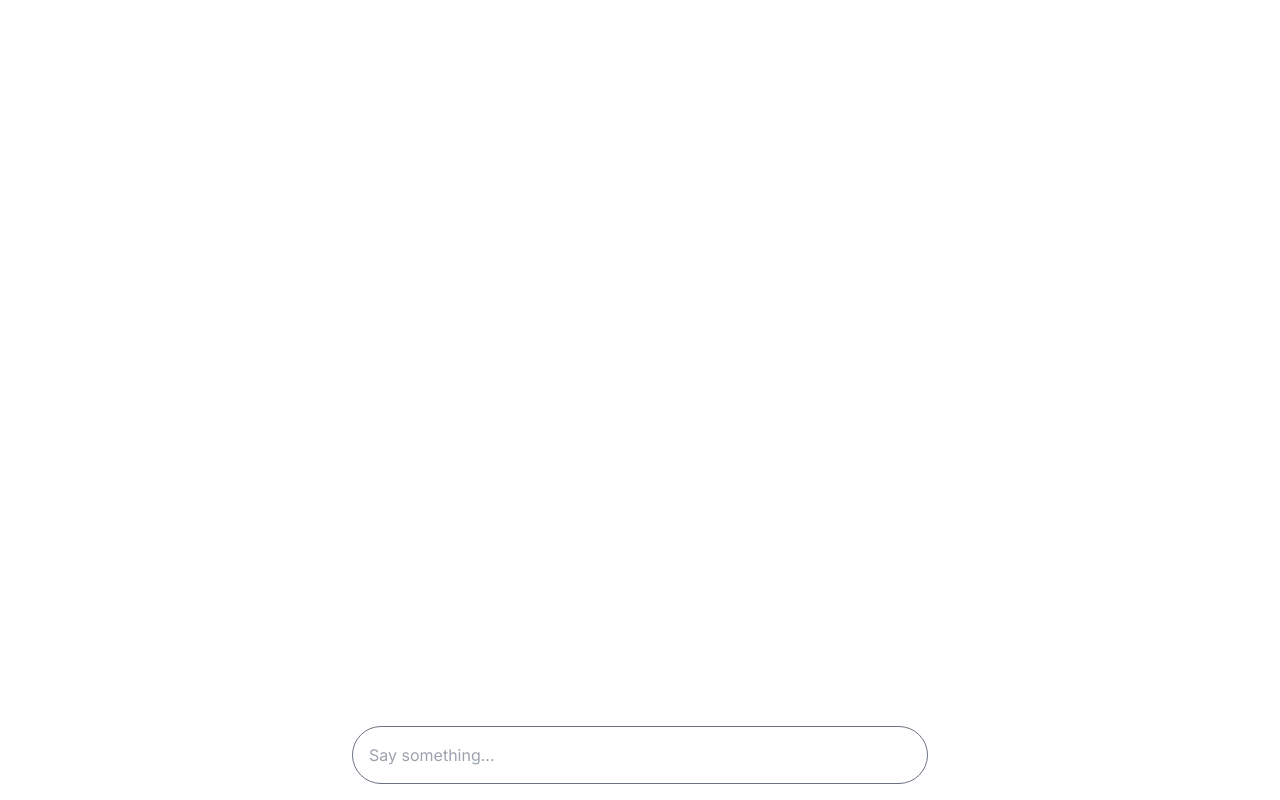
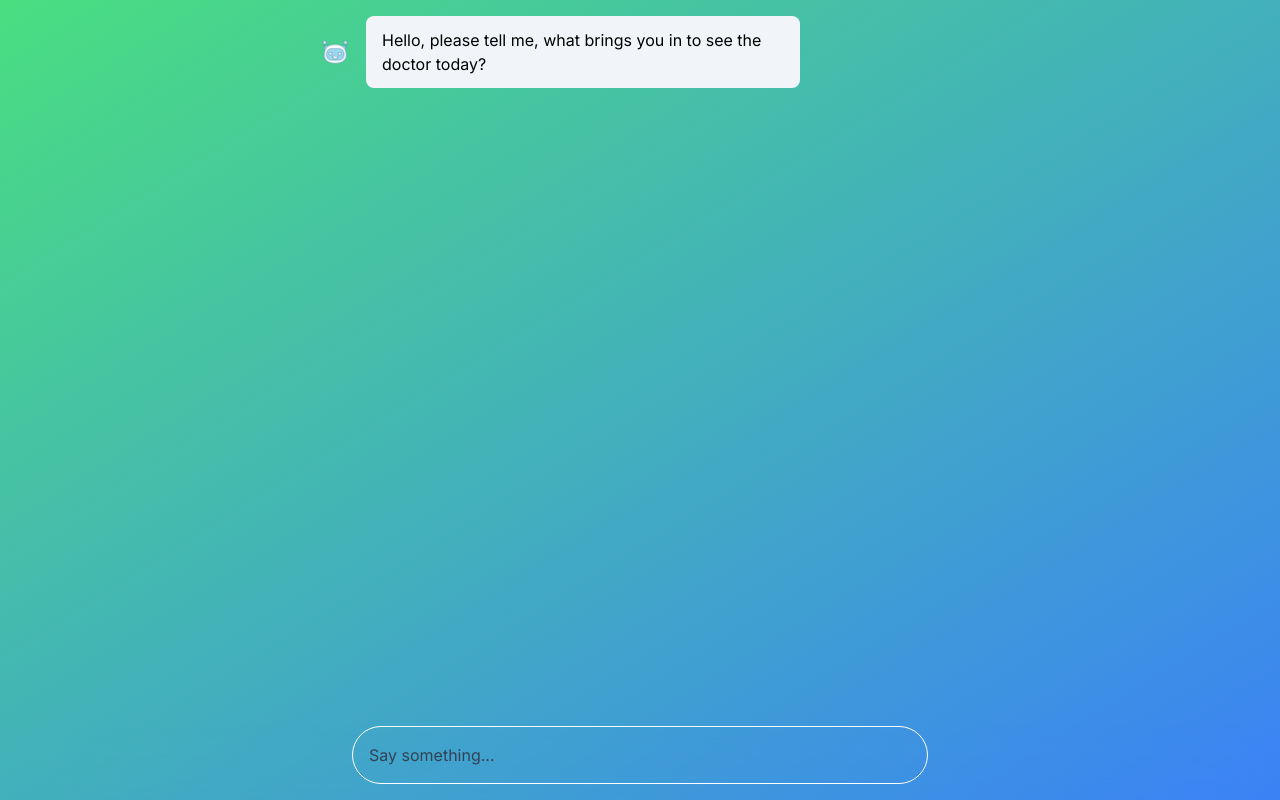
Before and after one commit to AgabaEmbedded/Med-Assistant, a Next.js app: page /chat in a window 1280 px wide. Built offline with nearby package versions, Linux system fonts and the light colour scheme.

Commit message:
feat: add system prompt

```diff
--- a/app/actions.tsx
+++ b/app/actions.tsx
@@ -7,6 +7,12 @@ import { google } from "@ai-sdk/google";
 export async function continueConversation(messages: CoreMessage[]) {
   const result = await streamText({
     model: google("models/gemini-1.5-flash-latest"),
+    system:
+      `You are an assistant to a medical doctor who wants to diagnose a patient. ` +
+      `Your job is to interview the patient, ` +
+      `get the patient's medical history asking only one question at a time ` +
+      `so the collected information can be made available to the doctor for diagnosis. ` +
+      `At the end of the session, appreciate the user for successfully giving you the information you requested for.`,
     messages,
   });
 
--- a/app/chat/layout.tsx
+++ b/app/chat/layout.tsx
@@ -3,5 +3,9 @@ export default function ChatLayout({
 }: {
   children: React.ReactNode;
 }) {
-  return <section className="min-h-screen">{children}</section>;
+  return (
+    <section className="min-h-screen bg-gradient-to-br from-green-400 to-blue-500">
+      {children}
+    </section>
+  );
 }
--- a/app/chat/page.tsx
+++ b/app/chat/page.tsx
@@ -1,7 +1,7 @@
 "use client";
 
 import { CoreMessage } from "ai";
-import { useState } from "react";
+import { FormEvent, useState } from "react";
 import { continueConversation } from "../actions";
 import { readStreamableValue } from "ai/rsc";
 import Image from "next/image";
@@ -10,8 +10,37 @@ import Image from "next/image";
 export const maxDuration = 30;
 
 export default function Chat() {
-  const [messages, setMessages] = useState<CoreMessage[]>([]);
+  const [messages, setMessages] = useState<CoreMessage[]>([
+    {
+      role: "assistant",
+      content:
+        "Hello, please tell me, what brings you in to see the doctor today?",
+    },
+  ]);
   const [input, setInput] = useState("");
+  const [isLoading, setIsLoading] = useState(false);
+
+  const handleSubmit = async (e: FormEvent) => {
+    e.preventDefault();
+    setIsLoading(true);
+    const newMessages: CoreMessage[] = [
+      ...messages,
+      { content: input, role: "user" },
+    ];
+
+    setMessages(newMessages);
+    setInput("");
+
+    const result = await continueConversation(newMessages);
+
+    for await (const content of readStreamableValue(result)) {
+      setMessages([
+        ...newMessages,
+        { role: "assistant", content: content as string },
+      ]);
+    }
+    setIsLoading(false);
+  };
 
   return (
     <section className="flex flex-col w-full items-center pb-28">
@@ -44,34 +73,14 @@ export default function Chat() {
         ))}
       </div>
 
-      <form
-        className="w-full text-center"
-        onSubmit={async (e) => {
-          e.preventDefault();
-          const newMessages: CoreMessage[] = [
-            ...messages,
-            { content: input, role: "user" },
-          ];
-
-          setMessages(newMessages);
-          setInput("");
-
-          const result = await continueConversation(newMessages);
-
-          for await (const content of readStreamableValue(result)) {
-            setMessages([
-              ...newMessages,
-              { role: "assistant", content: content as string },
-            ]);
-          }
-        }}
-      >
-        <div className="fixed bottom-0 w-full bg-white">
+      <form className="w-full text-center" onSubmit={handleSubmit}>
+        <div className="fixed bottom-0 w-full bg-transparent backdrop-blur-md">
           <input
-            className="py-4 px-4 mb-4 w-full max-w-xl border border-gray-500 rounded-full outline-none focus:outline"
+            className="py-4 px-4 mb-4 w-full bg-transparent max-w-xl border border-white rounded-full outline-none focus:ring-1 placeholder-slate-700 focus:ring-blue-50"
             value={input}
             placeholder="Say something..."
             onChange={(e) => setInput(e.target.value)}
+            disabled={isLoading}
           />
         </div>
       </form>
```
